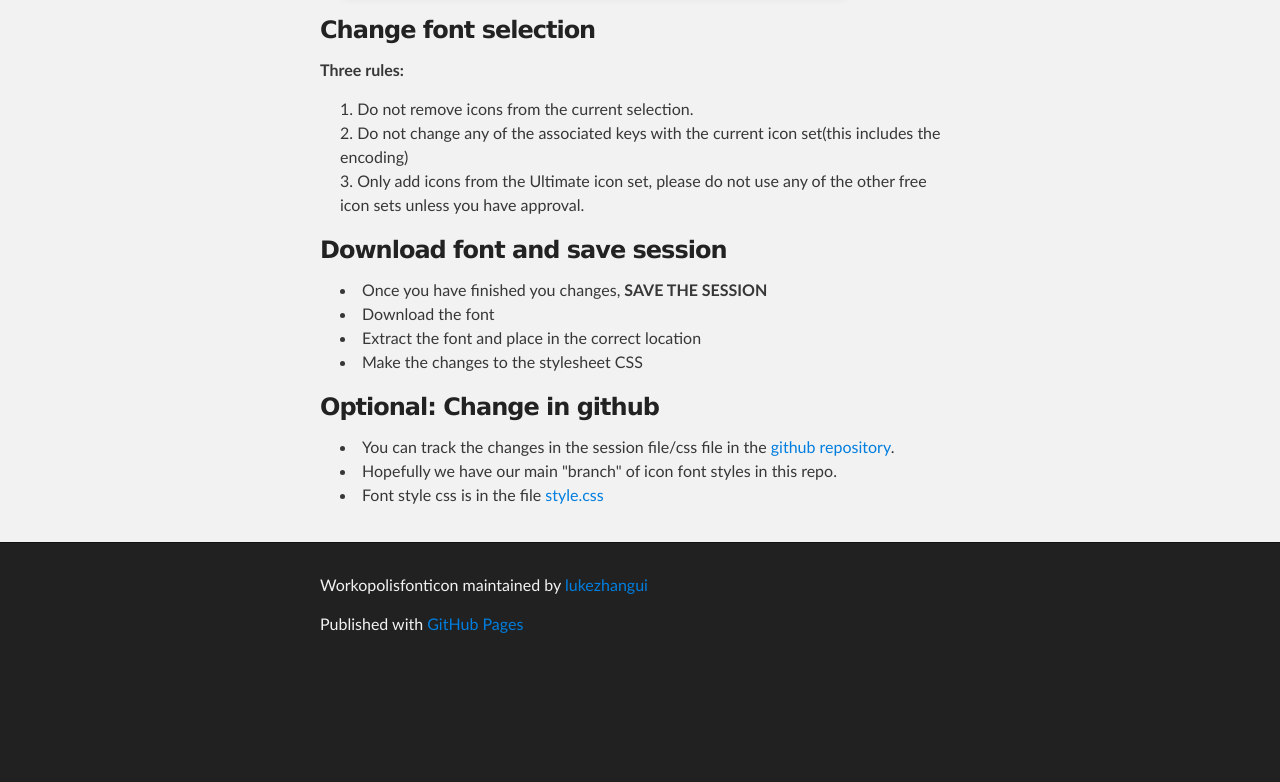
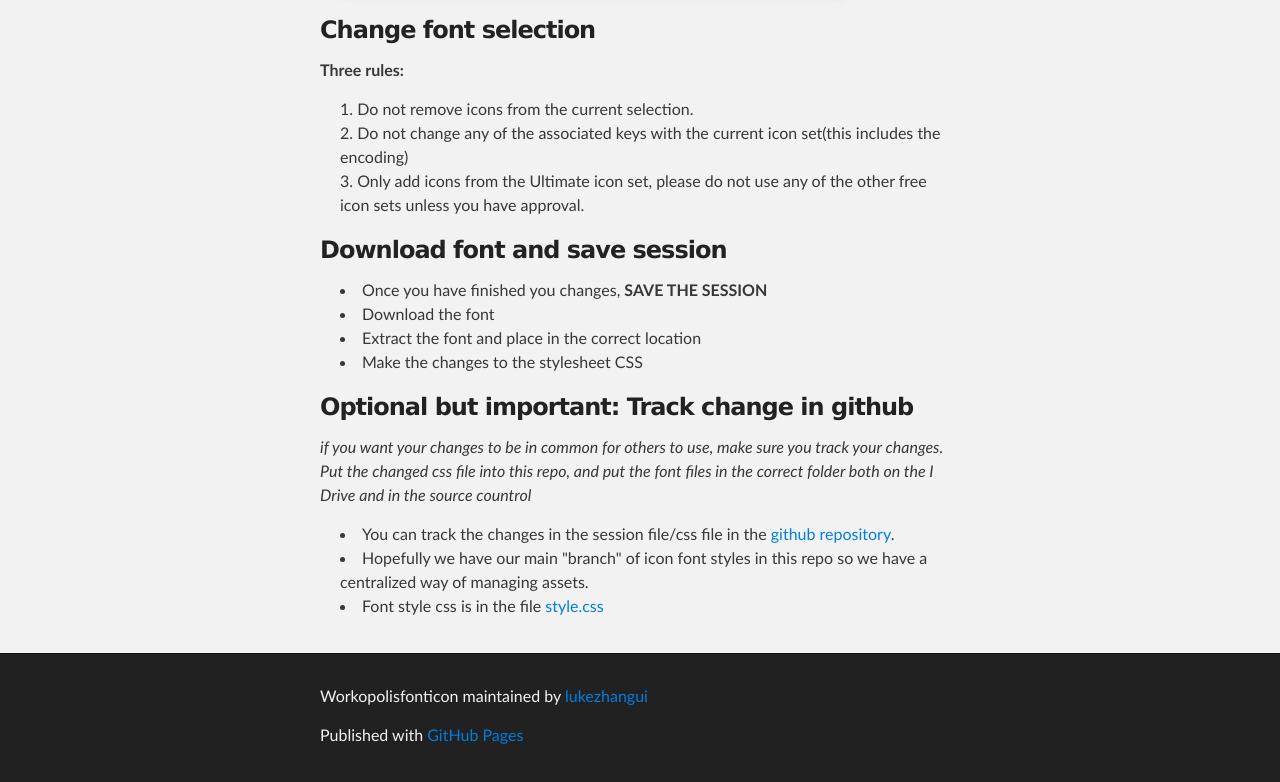
Before and after one commit to lukezhangui/WorkopolisFontIcon, a plain HTML site: page index.html in a window 1280 px wide. Shown: the part 862-1644 px from the top of the page. Before the commit the page ends 1533 px from the top, so only its background shows below. Drawn offline with Linux system fonts and the light colour scheme.

```diff
--- a/index.html
+++ b/index.html
@@ -82,11 +82,13 @@
 <li>Extract the font and place in the correct location</li>
 <li>Make the changes to the stylesheet CSS </li>
 </ul><h3>
-<a name="optional-change-in-github" class="anchor" href="#optional-change-in-github"><span class="octicon octicon-link"></span></a>Optional: Change in github</h3>
+<a name="optional-but-important-track-change-in-github" class="anchor" href="#optional-but-important-track-change-in-github"><span class="octicon octicon-link"></span></a>Optional but important: Track change in github</h3>
+
+<p><em>if you want your changes to be in common for others to use, make sure you track your changes. Put the changed css file into this repo, and put the font files in the correct folder both on the I Drive and in the source countrol</em></p>
 
 <ul>
 <li>You can track the changes in the session file/css file in the <a href="https://github.com/lukezhangui/WorkopolisFontIcon">github repository</a>.</li>
-<li>Hopefully we have our main "branch" of icon font styles in this repo.</li>
+<li>Hopefully we have our main "branch" of icon font styles in this repo so we have a centralized way of managing assets.</li>
 <li>Font style css is in the file <a href="https://github.com/lukezhangui/WorkopolisFontIcon/blob/master/style.css">style.css</a>
 </li>
 </ul>
```
Also changed, not shown: params.json (+1 -1 lines).
